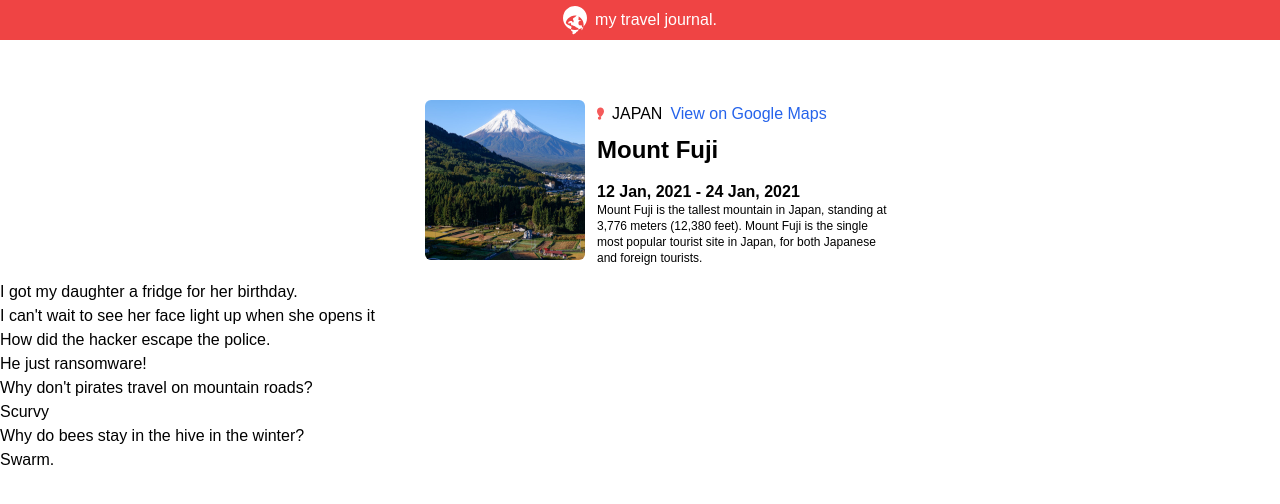
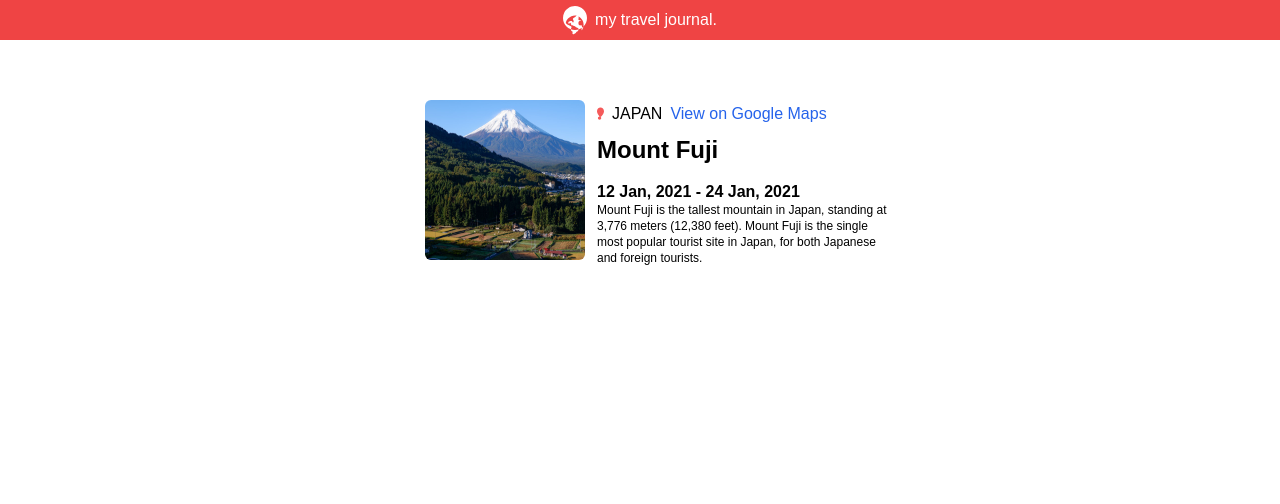
Before and after one commit to TriggaHappy/React, a React (Vite) app: page / in a window 1280 px wide. Shown: the top 504 px of the page. Built offline with nearby package versions, Linux system fonts and the light colour scheme.

Commit message:
feature: adds joke component for later use

```diff
--- a/src/App.jsx
+++ b/src/App.jsx
@@ -20,10 +20,11 @@ export default function App() {
     <>
       <Navbar_two />
       <Entry />
-      <Joke setup={jokes.setup_one} punchline={jokes.punchline_one} />
-      <Joke setup={jokes.setup_two} punchline={jokes.punchline_two} />
-      <Joke setup={jokes.setup_three} punchline={jokes.punchline_three} />
-      <Joke setup={jokes.setup_four} punchline={jokes.punchline_four} />
+      {/*<Joke setup={jokes.setup_one} punchline={jokes.punchline_one} />*/}
+      {/*<Joke punchline={jokes.punchline_one} />*/}
+      {/*<Joke setup={jokes.setup_two} punchline={jokes.punchline_two} />*/}
+      {/*<Joke setup={jokes.setup_three} punchline={jokes.punchline_three} />*/}
+      {/*<Joke setup={jokes.setup_four} punchline={jokes.punchline_four} />*/}
     </>
   );
 }
--- a/src/components/section_two/Joke.jsx
+++ b/src/components/section_two/Joke.jsx
@@ -2,8 +2,9 @@ export default function Joke(whatever) {
   return (
     <>
       <section className="text-black">
-        <div>{whatever.setup}</div>
+        {whatever.setup && <div className="text-xl pb-2">{whatever.setup}</div>}
         <div>{whatever.punchline}</div>
+        <hr />
       </section>
     </>
   );
```
